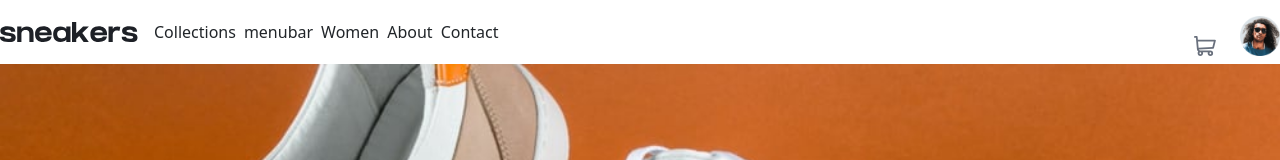
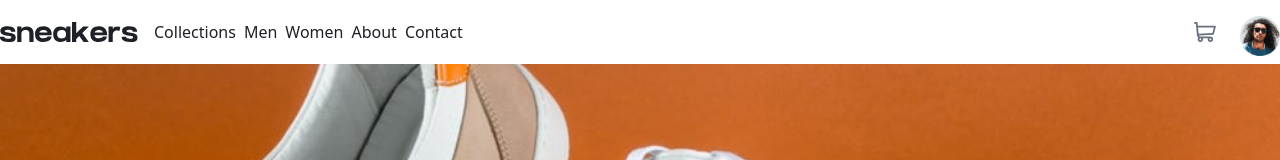
Before and after one commit to Makita7/ecommerce-product-react, a React (Vite) app: page / in a window 1280 px wide. Shown: the top 160 px of the page. Built offline with nearby package versions, Linux system fonts and the light colour scheme.

Commit message:
mobile nav style adjustments

```diff
--- a/src/components/Navbar.jsx
+++ b/src/components/Navbar.jsx
@@ -4,16 +4,24 @@ import ProfileIcon from '../assets/image-avatar.png';
 import CartIcon from '../assets/icon-cart.svg';
 import NavBurgerIcon from '../assets/icon-menu.svg';
 import styled from 'styled-components';
+import closeIcon from '../assets/icon-close.svg';
+
 
     const NavbarItem = (name, index) =>{
         return(
-            <p className='ps-2 mb-0' key={index} >{name}</p>
+            <p className='ps-2 mb-0' style={{color: "var(--very-dark-blue)"}} key={index} >{name}</p>
+        )
+    }
+
+    const NavbarItemMobile = (name, index) =>{
+        return(
+            <MobileNavLinks className='ps-2 mx-1' style={{color: "var(--very-dark-blue)"}} key={index} >{name}</MobileNavLinks>
         )
     }
 
 
     const Navbar = () => {
-        const links = ['Collections', 'menubar', 'Women', 'About', 'Contact'];
+        const links = ['Collections', 'Men', 'Women', 'About', 'Contact'];
         const [isMobile, setIsMobile] = useState(false);
 
         let [isCartToggle, setIsCartToggle] = useState(false);
@@ -46,7 +54,7 @@ import styled from 'styled-components';
                     </div>
 
                     <div className='d-flex align-items-end'>
-                        <img src={CartIcon} alt='shopping cart button' />
+                        <img src={CartIcon} style={{margin: "auto"}} alt='shopping cart button' />
                         <ProfilePhoto src={ProfileIcon} alt='user profile mini photo' className='ms-4 pt-lg-2' />
                     </div>
                 </nav>
@@ -54,10 +62,12 @@ import styled from 'styled-components';
                 { isCartToggle &&
                     <OverlayStyle className={`inset-0 d-flex justify-content-center align-items-center`}>
                         <ModalStyle className='py-2 px-3'>
-                            <div>
-                                <button onClick={toggleMenu} type="button" class="btn-close" aria-label="Close"/>
+                            <div className=' mt-2 mb-4'>
+                                <img onClick={toggleMenu} src={closeIcon} alt='navbar close button' aria-label='close button' style={{width: "1.2rem"}} className='ms-2' />
                             </div>
-                            hi there
+                            { links.map((title, index) => (
+                                NavbarItemMobile(title, index)
+                            ))}
                         </ModalStyle>
                     </OverlayStyle>
                 }
@@ -112,3 +122,10 @@ const ModalActions = styled.div`
     position: absolute;
     right: 0;
 `
+
+const MobileNavLinks = styled.p`
+    color: var(--very-dark-blue);
+    font-size: 1.4rem;
+    font-weight: bold;
+    text-transform: capitalize;
+`
```
